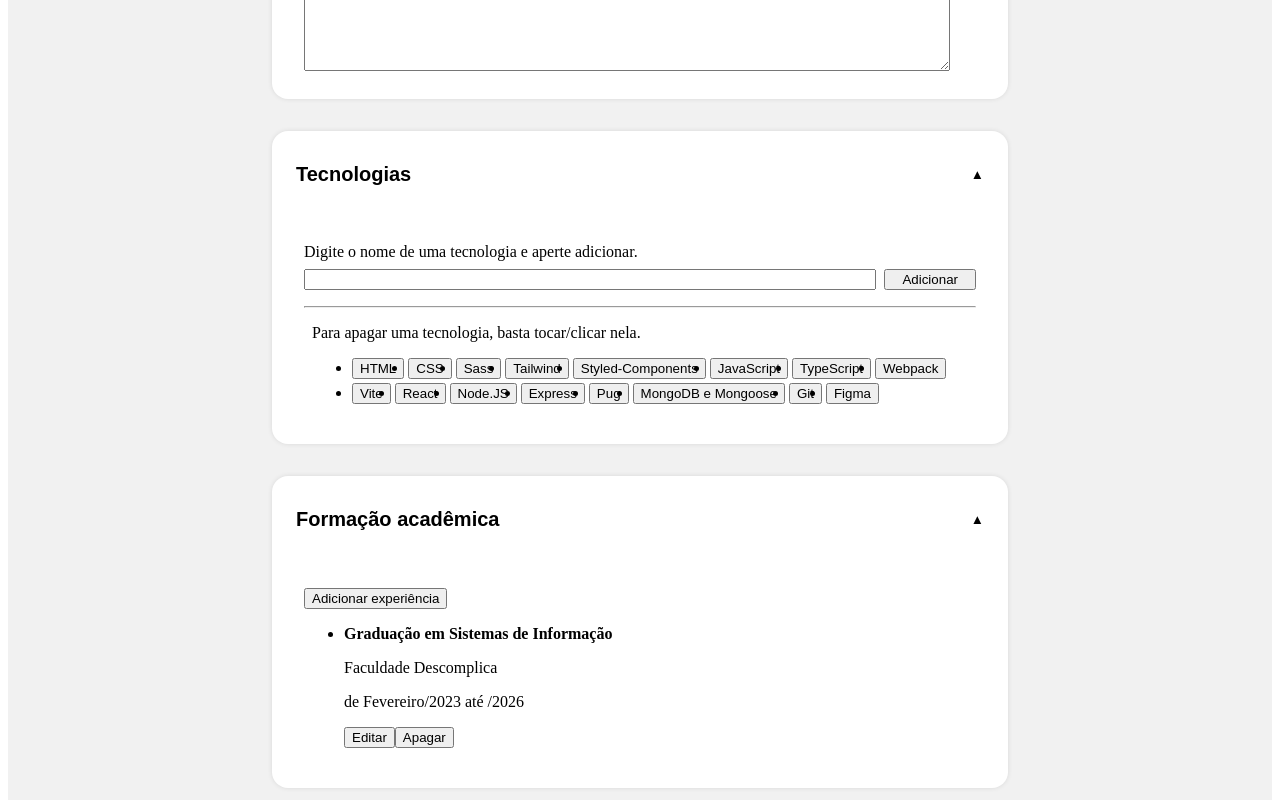
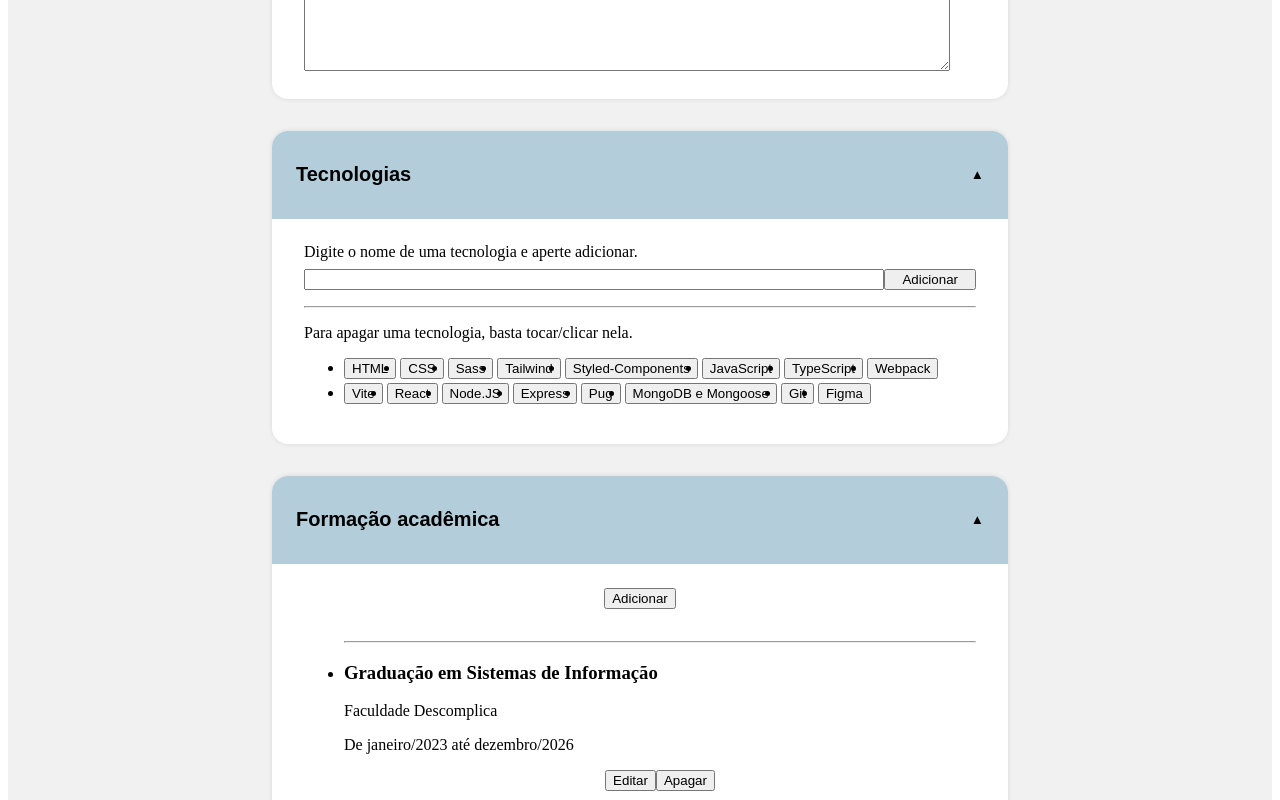
Before and after one commit to Diego-Moreira8/cv-app, a React (Vite) app: page / in a window 1280 px wide. Shown: the part 960-1760 px from the top of the page. Built offline with nearby package versions, Linux system fonts and the light colour scheme; the HTML template or start-up script is replaced by a standard one.

Commit message:
feat: exp list styles

```diff
--- a/src/components/ExpList.tsx
+++ b/src/components/ExpList.tsx
@@ -1,6 +1,7 @@
 import { CVData, CVAction, ExpType } from "../useCVReducer";
 import months from "../utils/monthsArray";
 import { ExpGroupActions } from "./ExpGroup";
+import styles from "../styles/ExpList.module.css";
 
 type ExpListProps = {
   expType: ExpType;
@@ -33,32 +34,42 @@ export default function ExpList({
   }
 
   return (
-    <div>
-      <button type="button" onClick={handleAdd}>
-        Adicionar experiência
+    <div className={styles.expList}>
+      <button className="ok" type="button" onClick={handleAdd}>
+        Adicionar
       </button>
+
+      {experiences.length === 0 && (
+        <p className={styles.emptyList}>
+          <i>Suas experiências aparecerão aqui</i>
+        </p>
+      )}
 
       <ul>
         {experiences.map((exp) => (
           <li key={exp.id}>
-            <p>
-              <strong>{exp.title}</strong>
-            </p>
+            <hr />
+
+            <h3>{exp.title}</h3>
 
             <p>{exp.location}</p>
 
             <p>
-              de {months[exp.startMonth]}/{exp.startYear} até{" "}
-              {months[exp.endMonth]}/{exp.endYear}
+              De {months[exp.startMonth - 1].toLowerCase()}/{exp.startYear} até{" "}
+              {months[exp.endMonth - 1].toLowerCase()}/{exp.endYear}
             </p>
 
             <p>{exp.description}</p>
 
-            <div>
+            <div className={styles.buttons}>
               <button type="button" onClick={() => handleEdit(exp.id)}>
                 Editar
               </button>
-              <button type="button" onClick={() => handleDelete(exp.id)}>
+              <button
+                className="danger"
+                type="button"
+                onClick={() => handleDelete(exp.id)}
+              >
                 Apagar
               </button>
             </div>
--- a/src/styles/AddTechForm.module.css
+++ b/src/styles/AddTechForm.module.css
@@ -1,7 +1,6 @@
 .inputRow {
   display: flex;
   align-items: stretch;
-  gap: 0.5rem;
   margin-top: 0.5rem;
 }
 
--- /dev/null
+++ b/src/styles/ExpList.module.css
@@ -0,0 +1,17 @@
+.expList ul {
+  margin-top: 1rem;
+}
+
+.emptyList {
+  text-align: center;
+}
+
+.expList > button {
+  display: block;
+  margin: 0 auto 2rem auto;
+}
+
+.buttons {
+  display: flex;
+  justify-content: center;
+}
--- a/src/styles/Group.module.css
+++ b/src/styles/Group.module.css
@@ -6,11 +6,13 @@
 }
 
 .headerButton {
-  background-color: transparent;
-  width: 100%;
   display: flex;
   justify-content: space-between;
   align-items: center;
+  gap: 1rem;
+  width: 100%;
+  background-color: rgb(180, 205, 218);
+  margin: 0;
   border: none;
   border-radius: 1rem 1rem 0 0;
   padding: 1rem 1.5rem;
--- a/src/styles/TechsList.module.css
+++ b/src/styles/TechsList.module.css
@@ -1,13 +1,9 @@
-.techsList {
-  margin: 1rem 0.5rem;
-}
-
-.techsList > p {
-  margin-bottom: 1rem;
-}
-
-.techsList > ul {
+.techsList ul {
   display: flex;
   flex-wrap: wrap;
   gap: 0.25rem;
 }
+
+.techsList button {
+  margin: 0;
+}
--- a/src/styles/index.css
+++ b/src/styles/index.css
@@ -16,6 +16,9 @@ h1 {
 h2 {
   font-size: 1.5rem;
 }
+h3 {
+  font-size: 1.25rem;
+}
 
 strong {
   font-weight: bold;
@@ -26,13 +29,24 @@ i {
 }
 
 button {
-  padding: 0.5rem 1rem;
+  margin: 0 0.5rem;
   border: 1px solid grey;
   border-radius: 0.5rem;
+  padding: 0.5rem 1rem;
   font-family: inherit;
   font-size: 1rem;
   cursor: pointer;
   font-weight: bold;
+}
+button.ok {
+  background-color: green;
+  border: 1px solid green;
+  color: white;
+}
+button.danger {
+  background-color: darkred;
+  border: 1px solid darkred;
+  color: white;
 }
 
 label {
@@ -55,5 +69,10 @@ textarea {
 
 hr {
   border: 1px solid lightgray;
-  margin: 1rem 0;
+  margin: 2rem 0;
 }
+
+p {
+  margin: 0.75rem 0;
+  line-height: 1.5;
+}
```
